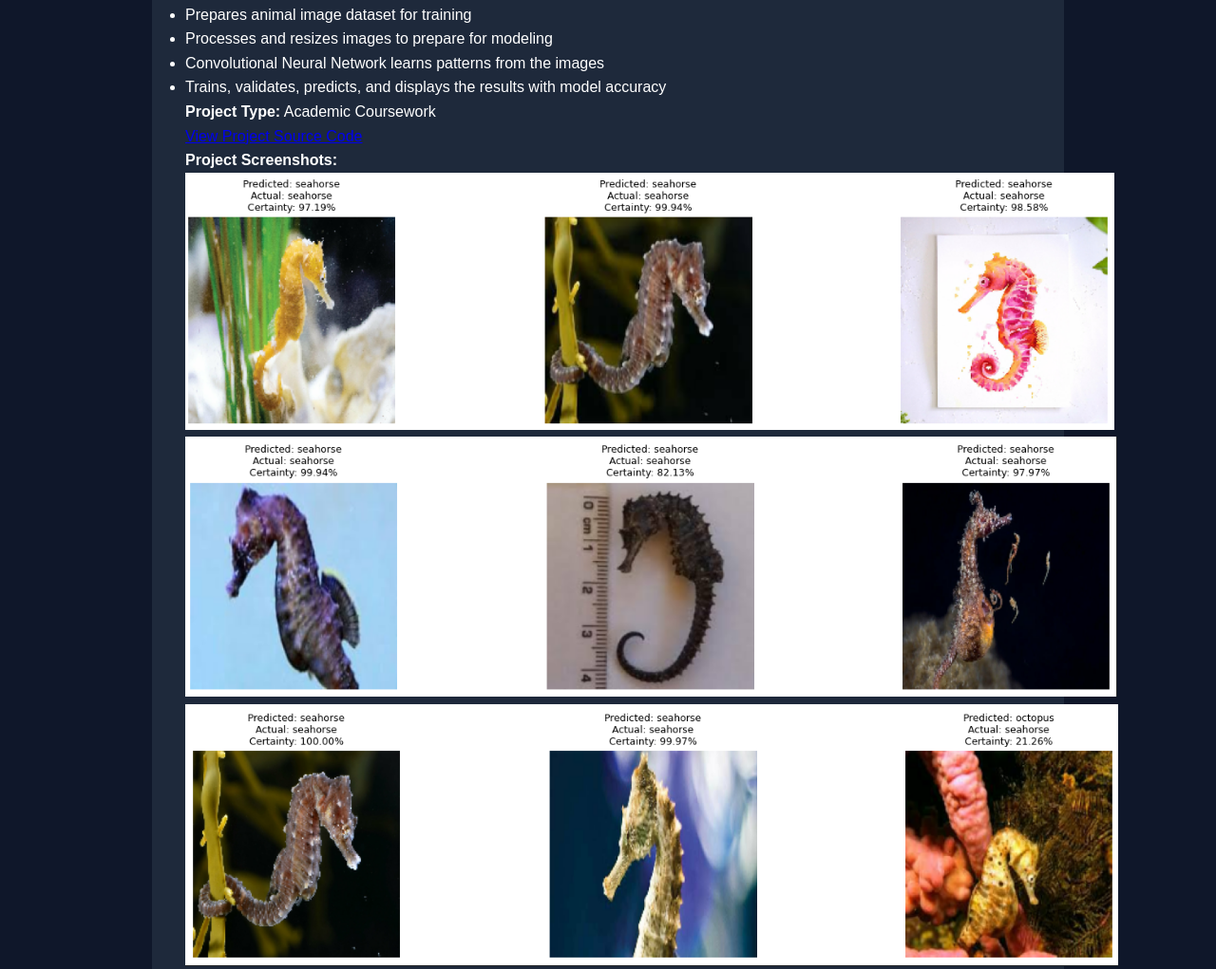
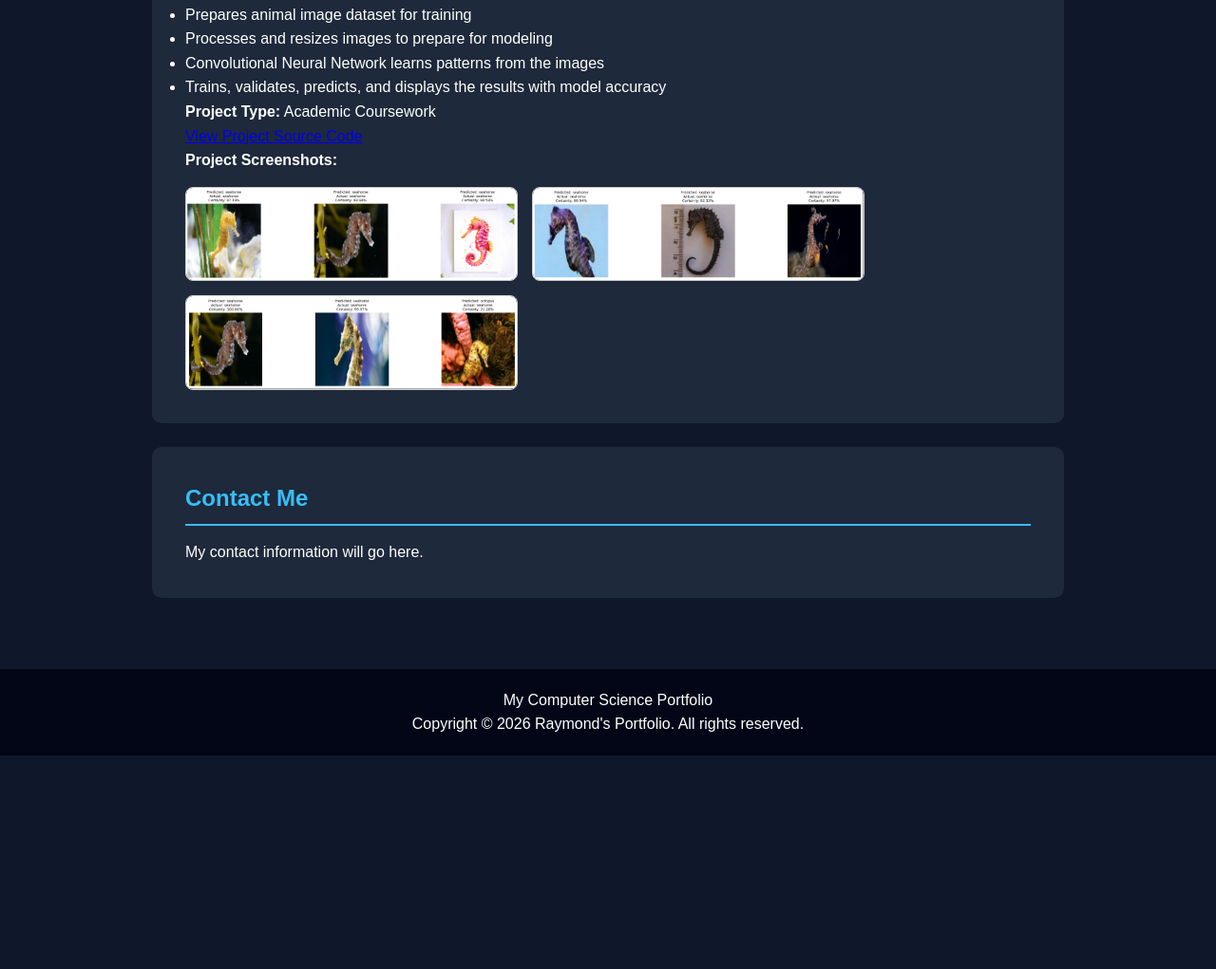
Before and after one commit to rnguyen909/github-portfolio, a plain HTML site: page index.html in a window 1280 px wide. Shown: the part 1329-2350 px from the top of the page at 95% size. After the commit the page ends 2125 px from the top, so only its background shows below. Drawn offline with Linux system fonts and the light colour scheme.

Commit message:
Add styles for project images layout

```diff
--- a/style.css
+++ b/style.css
@@ -95,3 +95,18 @@ footer {
         padding: 20px;
     }
 }
+
+.project-images {
+    display: flex;
+    flex-wrap: wrap;
+    gap: 15px;
+    margin-top: 15px;
+}
+
+.project-images img {
+    width: 100%;
+    max-width: 350px;
+    height: auto;
+    border-radius: 8px;
+    border: 1px solid #ccc;
+}
```
